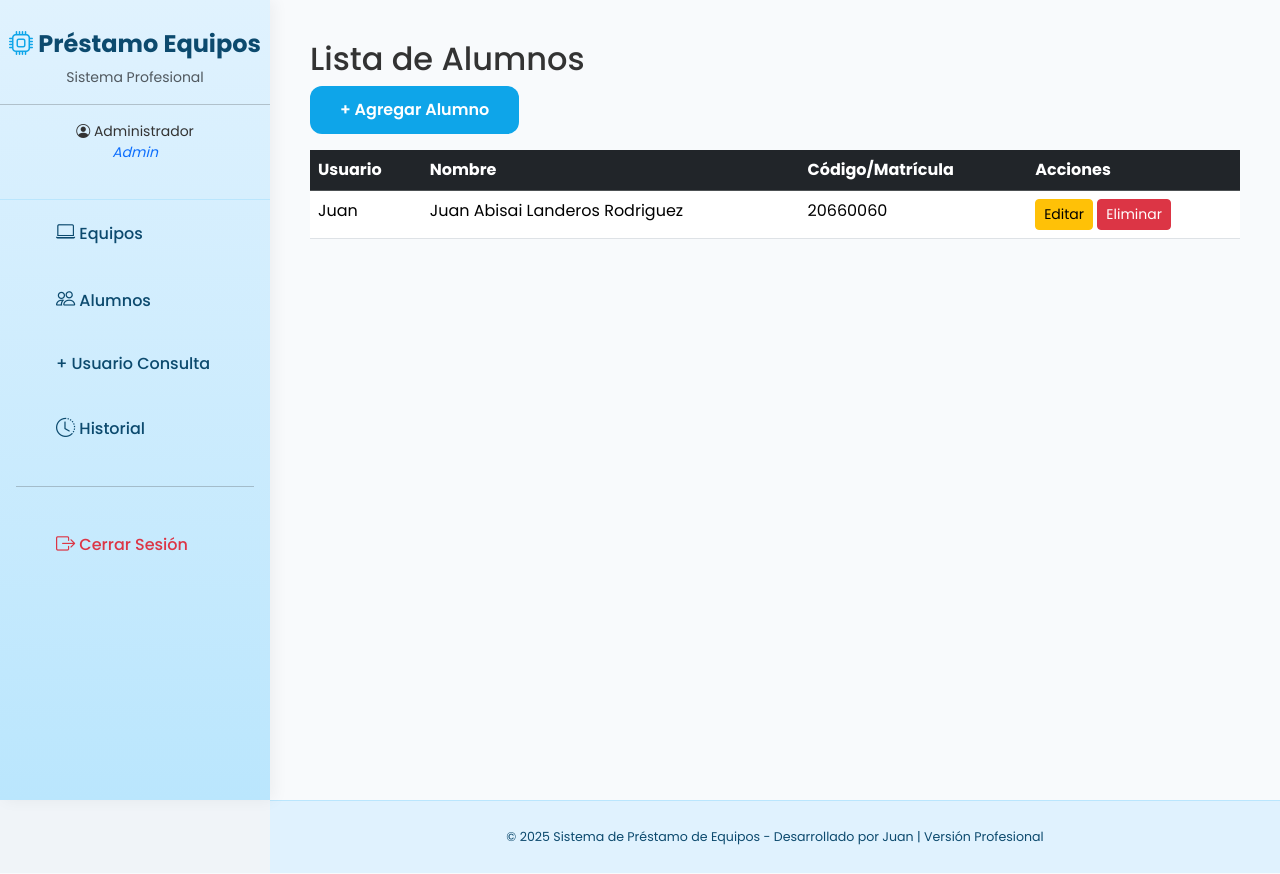
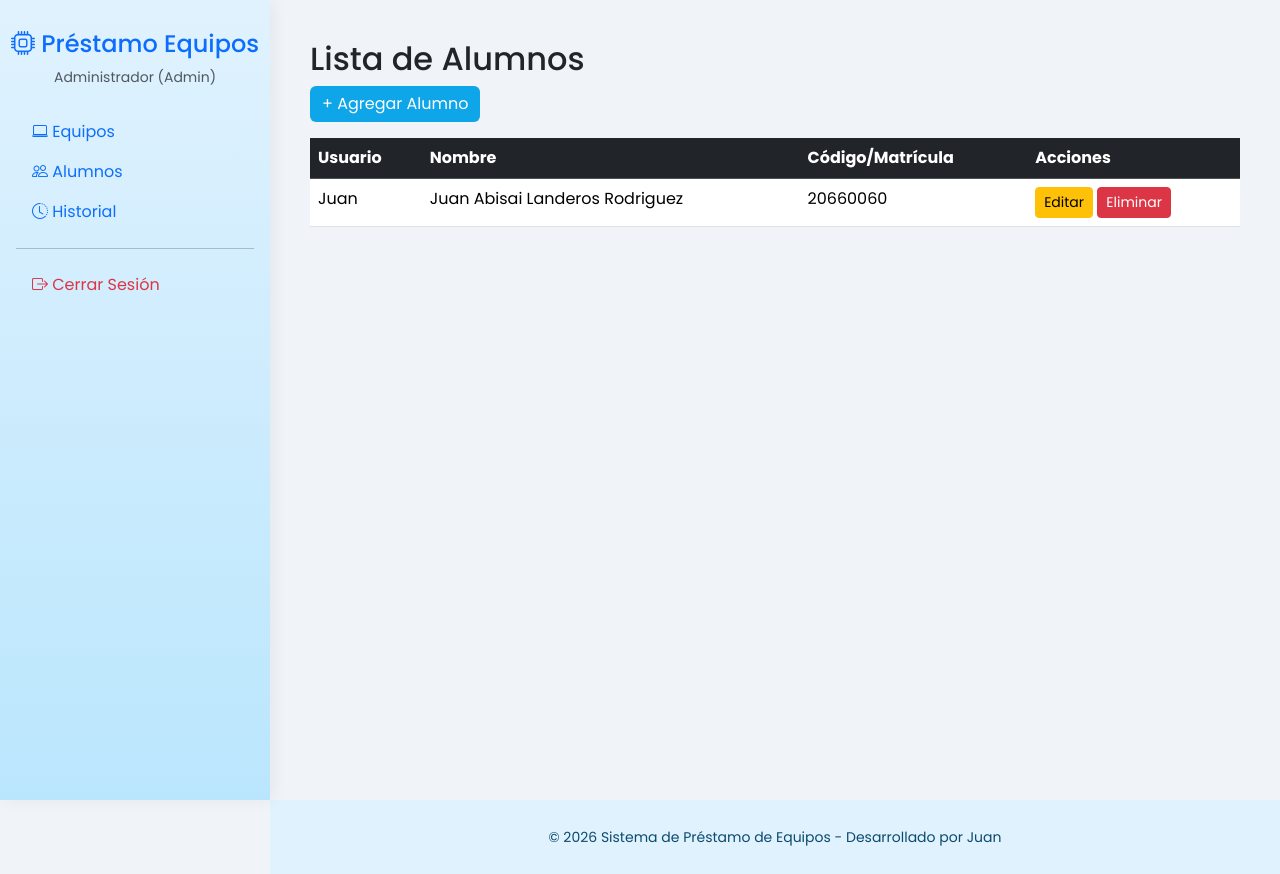
Before and after one commit to L20660060/Proyecto-Laboratorios, a Flask app: page /alumnos in a window 1280 px wide. Run offline with Flask 3, Linux system fonts and the light colour scheme; a user stored in the database is signed in.

Commit message:
Update base.html

```diff
--- a/templates/base.html
+++ b/templates/base.html
@@ -6,73 +6,34 @@
     <title>Sistema de Préstamo de Equipos</title>
     <link href="https://cdn.jsdelivr.net/npm/bootstrap@5.3.3/dist/css/bootstrap.min.css" rel="stylesheet">
     <link rel="stylesheet" href="https://cdn.jsdelivr.net/npm/bootstrap-icons@1.11.3/font/bootstrap-icons.min.css">
-    <link href="https://fonts.googleapis.com/css2?family=Poppins:wght@300;400;500;600;700&display=swap" rel="stylesheet">
+    <link href="https://fonts.googleapis.com/css2?family=Poppins:wght@400;500;600;700&display=swap" rel="stylesheet">
     <style>
-        body {
-            background-color: #f0f4f8;
-            font-family: 'Poppins', sans-serif;
-            color: #333;
-        }
+        body { background-color: #f0f4f8; font-family: 'Poppins', sans-serif; }
         .sidebar {
             position: fixed;
             top: 0;
-            bottom: 0;
             left: 0;
+            height: 100vh;
             width: 270px;
             background: linear-gradient(to bottom, #e0f2fe, #bae6fd);
             padding: 30px 0;
             box-shadow: 4px 0 15px rgba(0,0,0,0.05);
             z-index: 1000;
-        }
-        .sidebar-header {
-            text-align: center;
-            padding-bottom: 20px;
-            border-bottom: 1px solid #bae6fd;
-        }
-        .sidebar-header h4 {
-            color: #0c4a6e;
-            font-weight: 700;
-        }
-        .sidebar .nav-link {
-            color: #0c4a6e;
-            padding: 14px 25px;
-            font-weight: 500;
-            border-radius: 0 12px 12px 0;
-            margin: 5px 15px;
-            transition: all 0.3s;
-        }
-        .sidebar .nav-link:hover, .sidebar .nav-link.active {
-            background-color: #0ea5e9;
-            color: white;
-            transform: translateX(10px);
-        }
-        .sidebar .nav-link i {
-            width: 30px;
-            font-size: 1.2rem;
+            transition: left 0.3s ease;
         }
         .main-content {
             margin-left: 270px;
             padding: 40px;
             min-height: 100vh;
-            background-color: #f8fafc;
         }
         .card {
             border: none;
             border-radius: 20px;
             box-shadow: 0 8px 25px rgba(0,0,0,0.08);
-            overflow: hidden;
-            transition: all 0.3s;
-        }
-        .card:hover {
-            transform: translateY(-8px);
-            box-shadow: 0 15px 35px rgba(0,0,0,0.12);
         }
         .btn-primary {
             background-color: #0ea5e9;
             border: none;
-            border-radius: 12px;
-            padding: 12px 30px;
-            font-weight: 600;
         }
         .btn-primary:hover {
             background-color: #0284c7;
@@ -83,49 +44,84 @@
             background-color: #e0f2fe;
             color: #0c4a6e;
             text-align: center;
-            font-size: 0.9rem;
-            border-top: 1px solid #bae6fd;
         }
-        .alert {
-            border-radius: 12px;
-            box-shadow: 0 4px 15px rgba(0,0,0,0.05);
+        /* Celular */
+        @media (max-width: 768px) {
+            .sidebar {
+                left: -270px;
+            }
+            .sidebar.show {
+                left: 0;
+            }
+            .main-content {
+                margin-left: 0;
+                padding: 20px;
+            }
+            footer {
+                margin-left: 0;
+            }
+            table thead {
+                display: none;
+            }
+            table tbody tr {
+                display: block;
+                margin-bottom: 20px;
+                border: 1px solid #ddd;
+                border-radius: 12px;
+                padding: 15px;
+                background: white;
+            }
+            table tbody td {
+                display: block;
+                text-align: right;
+                padding: 8px 0;
+                position: relative;
+            }
+            table tbody td::before {
+                content: attr(data-label);
+                position: absolute;
+                left: 0;
+                font-weight: bold;
+                color: #0c4a6e;
+            }
         }
     </style>
 </head>
 <body>
 
     {% if current_user.is_authenticated %}
-    <!-- Sidebar Claro y Elegante -->
-    <div class="sidebar">
-        <div class="sidebar-header">
-            <h4><i class="bi bi-cpu" style="color: #0ea5e9;"></i> Préstamo Equipos</h4>
-            <p class="small text-muted mt-2">Sistema Profesional</p>
-            <hr>
-            <p class="small"><i class="bi bi-person-circle"></i> {{ current_user.nombre }}<br><em class="text-primary">{{ current_user.role | capitalize }}</em></p>
+    <div class="sidebar" id="sidebar">
+        <div class="text-center mb-4">
+            <h4 class="text-primary"><i class="bi bi-cpu"></i> Préstamo Equipos</h4>
+            <p class="small text-muted">{{ current_user.nombre }} ({{ current_user.role | capitalize }})</p>
         </div>
         <nav class="nav flex-column px-3">
             {% if current_user.role == 'admin' %}
-            <a class="nav-link" href="{{ url_for('equipos') }}"><i class="bi bi-laptop"></i> Equipos</a>
-            <a class="nav-link" href="{{ url_for('alumnos') }}"><i class="bi bi-people"></i> Alumnos</a>
-            <li class="nav-item"><a class="nav-link" href="{{ url_for('nuevo_consulta') }}">+ Usuario Consulta</a></li>
+            <a class="nav-link text-primary" href="{{ url_for('equipos') }}"><i class="bi bi-laptop"></i> Equipos</a>
+            <a class="nav-link text-primary" href="{{ url_for('alumnos') }}"><i class="bi bi-people"></i> Alumnos</a>
             {% elif current_user.role == 'alumno' %}
-            <a class="nav-link" href="{{ url_for('nuevo_prestamo') }}"><i class="bi bi-plus-circle"></i> Solicitar Préstamo</a>
-            <a class="nav-link" href="{{ url_for('prestamos') }}"><i class="bi bi-list-check"></i> Mis Préstamos</a>
+            <a class="nav-link text-primary" href="{{ url_for('nuevo_prestamo') }}"><i class="bi bi-plus-circle"></i> Solicitar Préstamo</a>
+            <a class="nav-link text-primary" href="{{ url_for('prestamos') }}"><i class="bi bi-list-check"></i> Mis Préstamos</a>
             {% elif current_user.role == 'consulta' %}
-            <a class="nav-link" href="{{ url_for('alumnos') }}"><i class="bi bi-eye"></i> Ver Alumnos</a>
+            <a class="nav-link text-primary" href="{{ url_for('alumnos') }}"><i class="bi bi-eye"></i> Ver Alumnos</a>
             {% endif %}
-            <a class="nav-link" href="{{ url_for('historial') }}"><i class="bi bi-clock-history"></i> Historial</a>
-            <hr class="my-4">
+            <a class="nav-link text-primary" href="{{ url_for('historial') }}"><i class="bi bi-clock-history"></i> Historial</a>
+            <hr>
             <a class="nav-link text-danger" href="{{ url_for('logout') }}"><i class="bi bi-box-arrow-right"></i> Cerrar Sesión</a>
         </nav>
     </div>
+
+    <!-- Botón hamburguesa para celular -->
+    <button class="btn btn-primary position-fixed top-0 start-0 m-3 d-md-none z-3" id="menuToggle">
+        <i class="bi bi-list"></i>
+    </button>
     {% endif %}
 
     <div class="main-content">
         {% with messages = get_flashed_messages(with_categories=true) %}
             {% if messages %}
                 {% for category, message in messages %}
-                    <div class="alert alert-{{ 'danger' if category == 'error' else 'warning' if category == 'warning' else 'success' }} alert-dismissible fade show rounded-4 shadow-sm mb-4">
+                    <div class="alert alert-{{ 'danger' if category == 'error' else 'warning' if category == 'warning' else 'success' }} alert-dismissible fade show">
                         {{ message }}
                         <button type="button" class="btn-close" data-bs-dismiss="alert"></button>
                     </div>
@@ -138,10 +134,15 @@
 
     {% if current_user.is_authenticated %}
     <footer>
-        <small>© 2025 Sistema de Préstamo de Equipos - Desarrollado por Juan | Versión Profesional</small>
+        <small>© 2026 Sistema de Préstamo de Equipos - Desarrollado por Juan</small>
     </footer>
     {% endif %}
 
     <script src="https://cdn.jsdelivr.net/npm/bootstrap@5.3.3/dist/js/bootstrap.bundle.min.js"></script>
+    <script>
+        document.getElementById('menuToggle')?.addEventListener('click', function () {
+            document.getElementById('sidebar').classList.toggle('show');
+        });
+    </script>
 </body>
 </html>
```
